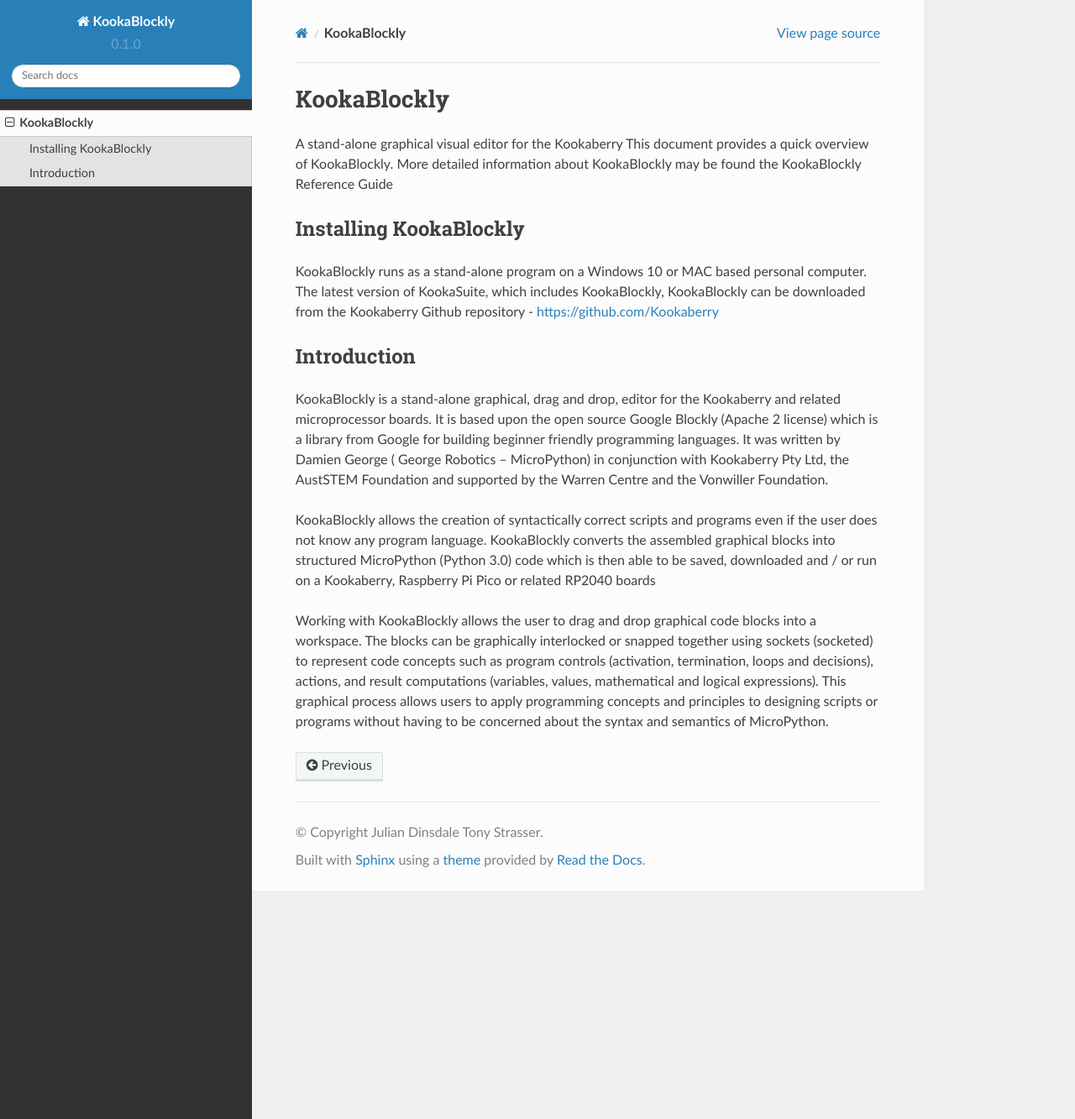
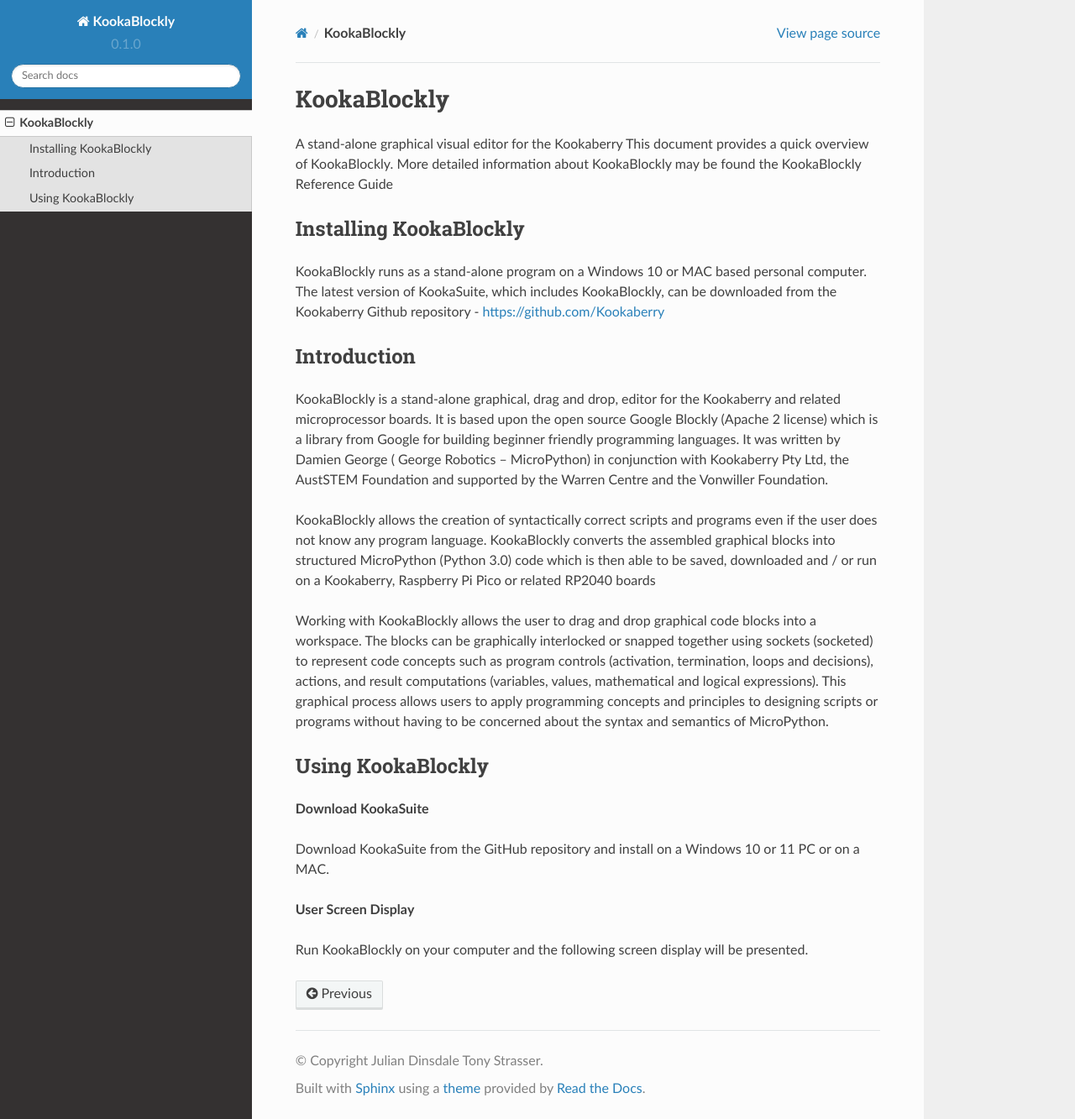
Before and after one commit to JulianDinsdale/KookaBlockly, a Sphinx documentation site: the page built from docs/source/KookaBlockly_Overview.rst, in a window 1280 px wide and 1333 px high. Shown: the whole window at 84% size. Built offline with Sphinx 7.4.7 and the Read the Docs theme 2.0.0, drawn with Linux system fonts in a browser that asks for light colours.

Commit message:
Text added

```diff
--- a/docs/source/KookaBlockly_Overview.rst
+++ b/docs/source/KookaBlockly_Overview.rst
@@ -38,3 +38,15 @@
 computations (variables, values, mathematical and logical expressions).  This graphical process allows
 users to apply programming concepts and principles to designing scripts or programs without having to be
 concerned about the syntax and semantics of MicroPython.
+
+
+Using KookaBlockly
+------------------
+
+**Download KookaSuite**
+
+Download KookaSuite from the GitHub repository and install on a Windows 10 or 11 PC or on a MAC.
+
+**User Screen Display**
+
+Run KookaBlockly on your computer and the following screen display will be presented.
```
Also changed, not shown: other parts of docs/source/KookaBlockly_Overview.rst (+1 -1 lines).
